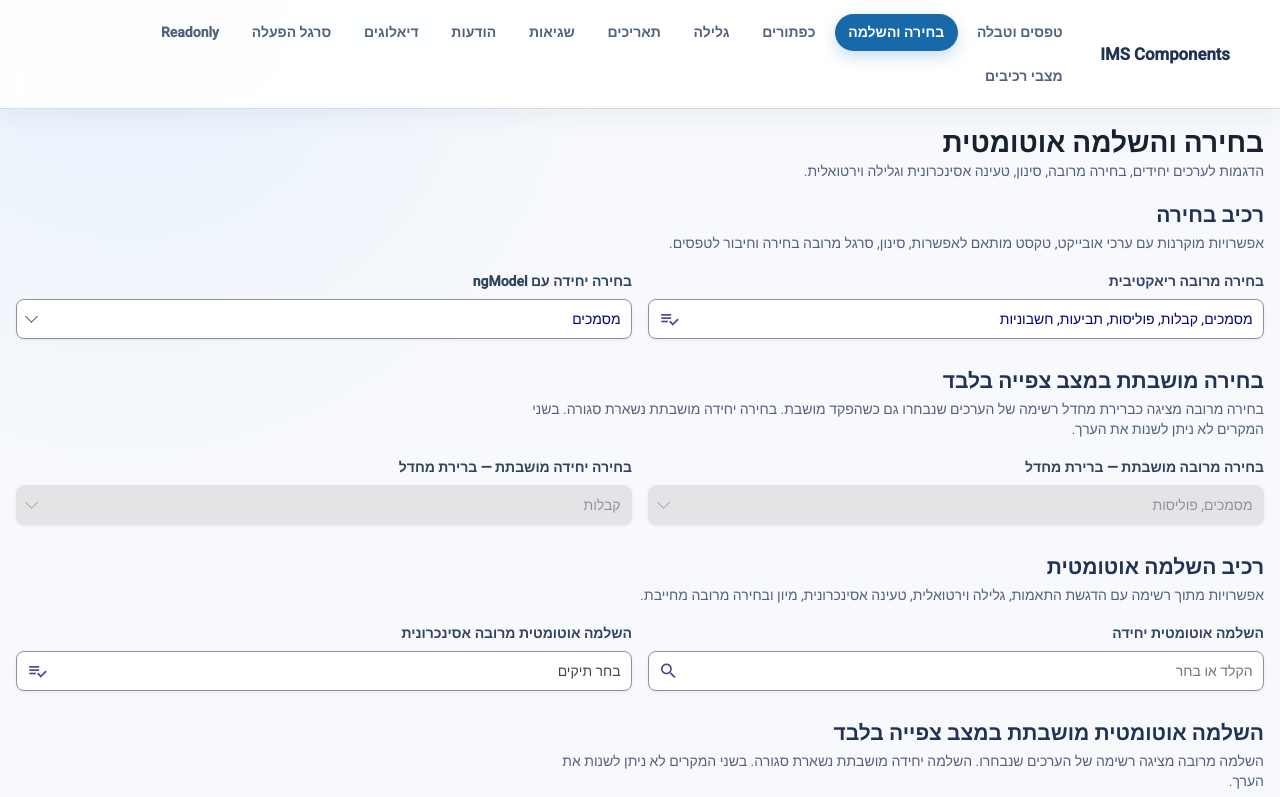
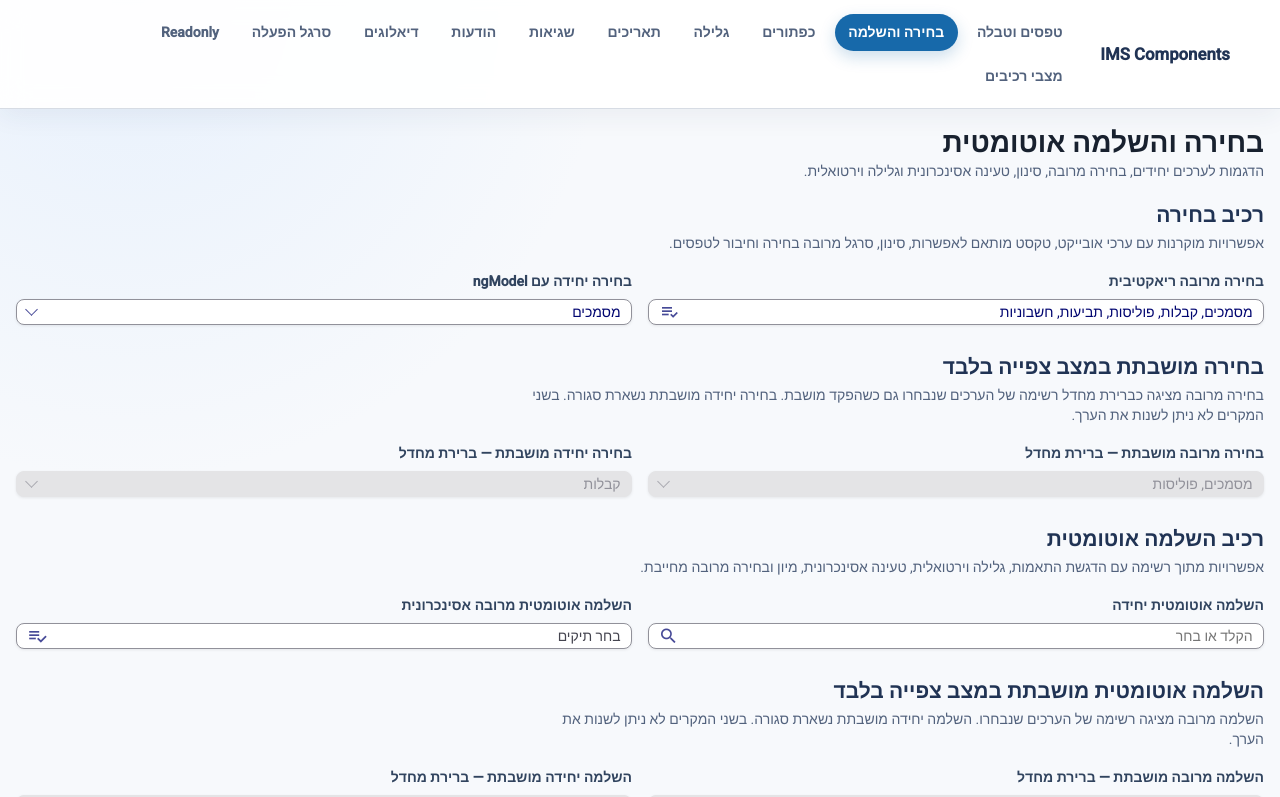
Before and after one commit to Far-Art/features-testing, an Angular app: page /selection in a window 1280 px wide. Shown: the top 797 px of the page. Built offline with nearby package versions, Linux system fonts and the light colour scheme.

Commit message:
update styles

```diff
--- a/src/app/components/ims-select/ims-select.html
+++ b/src/app/components/ims-select/ims-select.html
@@ -49,7 +49,7 @@
 
     @if (multiple() && !readonlyMultipleMode()) {
         <span
-            class="ims-select__mode-icon material-icons"
+            class="ims-icon ims-select__mode-icon"
             aria-hidden="true"
             [textContent]="'playlist_add_check'"
         ></span>
--- a/src/styles/ims-input.scss
+++ b/src/styles/ims-input.scss
@@ -3,7 +3,7 @@
 
     box-sizing: border-box;
     min-width: 0;
-    min-height: var(--ims-input-min-height, 2.5rem);
+    min-height: var(--field-height);
     padding: var(--ims-input-padding, 0.45rem 0.65rem);
     border: 1px solid var(--ims-input-border, var(--ims-color-border));
     border-radius: var(--ims-input-border-radius, 0.5rem);
@@ -22,7 +22,7 @@
  */
 .ims-input-action {
     --ims-input-action-size: 2.5rem;
-    --ims-input-action-gap: 0.375rem;
+    --ims-input-action-gap: 0.175rem;
 
     position: relative;
     display: inline-block;
--- a/src/styles/ims-select.scss
+++ b/src/styles/ims-select.scss
@@ -1,7 +1,7 @@
 .ims-select-host {
     display: inline-block;
-    width: 100%;
-    min-width: 0;
+    inline-size: 100%;
+    min-inline-size: var(--field-width-xxs);
     color: var(--ims-color-on-surface);
 }
 
@@ -9,8 +9,9 @@
     display: flex;
     align-items: center;
     gap: 0.5rem;
-    width: 100%;
-    padding: 0.45rem 0.65rem;
+    inline-size: 100%;
+    block-size: var(--field-height);
+    padding: 0 0.65rem;
     color: inherit;
     cursor: pointer;
 }
@@ -33,6 +34,10 @@
     border-color: var(--ims-input-disabled-border, var(--ims-color-border-subtle));
     background: var(--ims-input-disabled-background, var(--ims-color-surface-input-disabled));
     color: var(--ims-input-disabled-color, var(--ims-color-on-surface-disabled));
+}
+
+.ims-input.ims-select__trigger--readonly:hover {
+    border-color: var(--ims-input-disabled-border, var(--ims-color-border-subtle));
 }
 
 .ims-select__trigger--readonly :is(.ims-select__chevron, .ims-select__mode-icon),
@@ -110,11 +115,12 @@
     translate: 0 0.125rem;
 }
 
-.ims-select__mode-icon {
+.ims-icon.ims-select__mode-icon {
+    --ims-icon-size: 1.25rem;
+
+
     flex: 0 0 auto;
     color: var(--ims-color-interactive-alt-strong);
-    font-size: 1.25rem;
-    line-height: 1;
     opacity: 0.72;
 }
 
@@ -216,7 +222,7 @@
     contain: layout style;
     overflow-x: hidden;
     overflow-y: auto;
-    padding: 0.6rem 0;
+    padding: 0.25rem 0;
     scrollbar-gutter: stable both-edges;
     view-transition-name: ims-select-options-view;
 }
@@ -351,10 +357,12 @@
 .ims-option {
     display: flex;
     align-items: center;
-    min-height: 2.25rem;
-    padding: 0.4rem 0.55rem;
+    box-sizing: border-box;
+    min-block-size: var(--field-height);
+    padding: 0.2rem 0.5rem;
     border-radius: 0.375rem;
     color: inherit;
+    font-size: 0.875rem;
     cursor: pointer;
     white-space: nowrap;
     user-select: none;
@@ -377,11 +385,11 @@ ims-option[hidden] {
 .ims-option.ims-option--selected::after {
     content: "";
     flex: 0 0 auto;
-    width: 0.45rem;
-    height: 0.75rem;
+    width: 0.35rem;
+    height: 0.6rem;
     margin-inline-start: auto;
-    border-right: 2px solid currentColor;
-    border-bottom: 2px solid currentColor;
+    border-right: 1.5px solid currentColor;
+    border-bottom: 1.5px solid currentColor;
     rotate: 45deg;
 }
 
```
Also changed, not shown: src/styles/component-styling-guide.md (+0 -1 lines).
